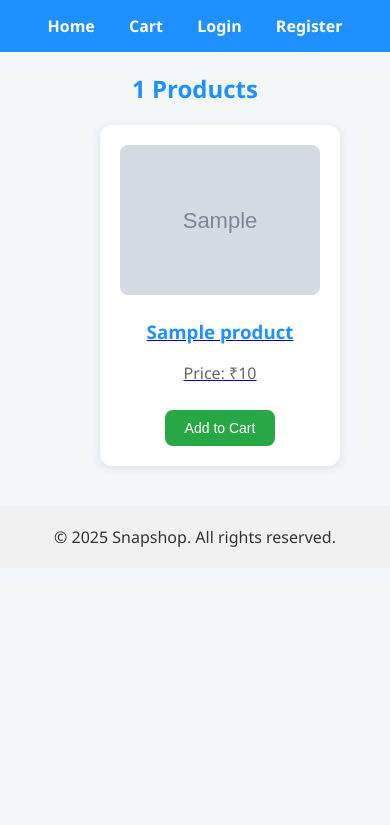
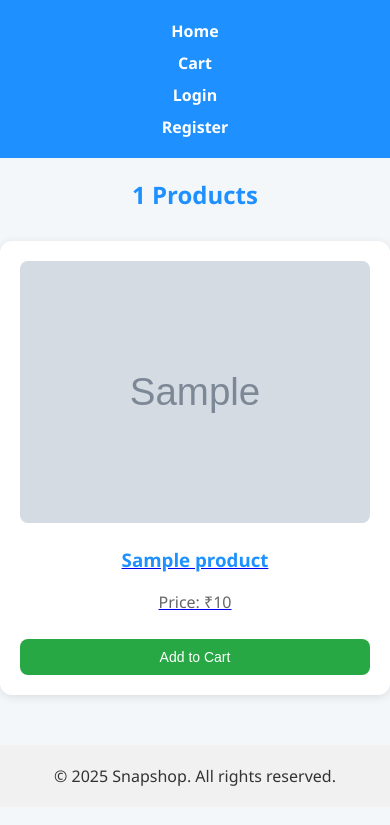
Before and after one commit to Likhi9680/CodeAlpha_E-Commerce-Website, a Flask app: page /category/1 in a window 390 px wide. Shown: the top 825 px of the page. Run offline with Flask 3, Linux system fonts and the light colour scheme; grey boxes marked "Sample" are stand-in pictures; a database or web service that is not in the repository returns one stand-in record (values such as "Sample title"); some libraries are stand-ins or nearby versions.

Commit message:
Update style.css

```diff
--- a/static/css/style.css
+++ b/static/css/style.css
@@ -1,4 +1,3 @@
-
 body {
     font-family: 'Segoe UI', Tahoma, Geneva, Verdana, sans-serif;
     background-color: #f4f7f9;
@@ -25,15 +24,15 @@
     color: #1e90ff;
 }
 
+/* Product Card */
 .product {
     background: white;
     padding: 20px;
-    margin-left: 100px;
+    margin: 15px;
     border-radius: 12px;
     box-shadow: 0 2px 10px rgba(0,0,0,0.1);
     text-align: center;
-    gap: 20px;
-    width: 200px;
+    width: 220px;
     transition: transform 0.3s;
 }
 
@@ -48,6 +47,7 @@
     border-radius: 8px;
 }
 
+/* Buttons */
 button {
     padding: 10px 20px;
     background-color: #28a745;
@@ -64,9 +64,10 @@
     background-color: #218838;
 }
 
+/* Forms */
 form {
-    width:400px;
-    margin: auto;
+    width: 400px;
+    margin: 30px auto;
     background: white;
     padding: 30px;
     border-radius: 12px;
@@ -81,6 +82,7 @@
     border-radius: 6px;
 }
 
+/* Tables */
 table {
     width: 90%;
     margin: 20px auto;
@@ -88,7 +90,7 @@
     background-color: white;
     box-shadow: 0 2px 10px rgba(0,0,0,0.1);
     border-radius: 8px;
-    overflow: hidden;
+    overflow-x: auto;
 }
 
 th, td {
@@ -106,6 +108,54 @@
     text-align: center;
     color: #666;
 }
-.order{
-    align-items: center;
+
+.order {
+    text-align: center;
 }
+
+/* ================= RESPONSIVE DESIGN ================= */
+
+/* Tablets */
+@media (max-width: 992px) {
+    .product {
+        width: 45%;
+    }
+
+    form {
+        width: 70%;
+    }
+
+    nav a {
+        margin: 0 8px;
+    }
+}
+
+/* Mobile Phones */
+@media (max-width: 600px) {
+    nav {
+        padding: 10px;
+    }
+
+    nav a {
+        display: block;
+        margin: 10px 0;
+    }
+
+    .product {
+        width: 90%;
+        margin: 10px auto;
+    }
+
+    form {
+        width: 90%;
+        padding: 20px;
+    }
+
+    table, th, td {
+        font-size: 13px;
+    }
+
+    button {
+        width: 100%;
+    }
+}
```
